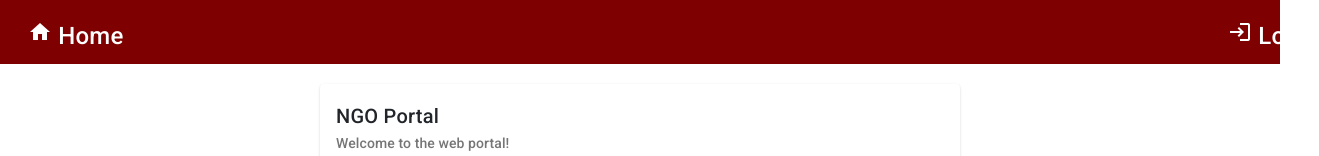
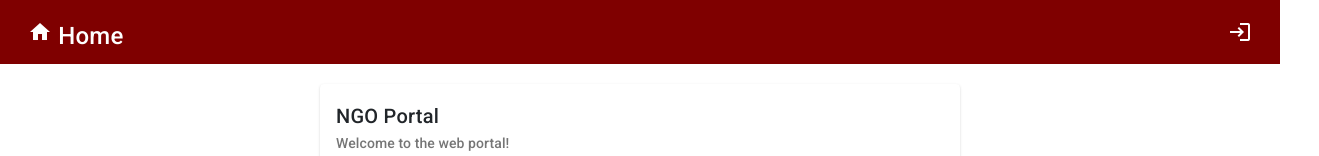
Before and after one commit to paulwhite93/NGO-groupProject, an Angular app in the folder Client_NGO_GroupProject/: page / in a window 1280 px wide. Shown: the top 156 px of the page, 1319 px wide, since content can reach past the window. Built offline with nearby package versions, Linux system fonts and the light colour scheme.

Commit message:
modified navbar

```diff
--- a/Client_NGO_GroupProject/src/app/component/navbar/navbar.component.css
+++ b/Client_NGO_GroupProject/src/app/component/navbar/navbar.component.css
@@ -1,3 +1,7 @@
 .spacer {
-    flex: 1 1 auto;
-  }
+  flex: 1 1 auto;
+}
+
+.example-icon{
+    text-decoration: none;
+}
--- a/Client_NGO_GroupProject/src/app/component/navbar/navbar.component.html
+++ b/Client_NGO_GroupProject/src/app/component/navbar/navbar.component.html
@@ -1,10 +1,11 @@
 
-<mat-toolbar id="navbar" color="primary" style="background-color: rgb(127, 0, 0);color:white">
+<mat-toolbar id="navbar" color="warn" style="background-color: rgb(127, 0, 0);color:white">
     <a
     routerLink="/"
     mat-icon-button
     class="example-icon mr30"
     aria-label="Example icon-button with menu icon"
+    matTooltip="Go Home"
   ><mat-icon>home</mat-icon>
   Home
 </a>
@@ -13,8 +14,9 @@
     [routerLink]="'/login'"
     mat-icon-button
     class="example-icon favorite-icon mr30"
+    matTooltip="Login"
   >
     <mat-icon>login</mat-icon>
-    Login
   </a>
+
 </mat-toolbar>
```
Also changed, not shown: Client_NGO_GroupProject/src/app/app.module.ts (+8 -4 lines).
